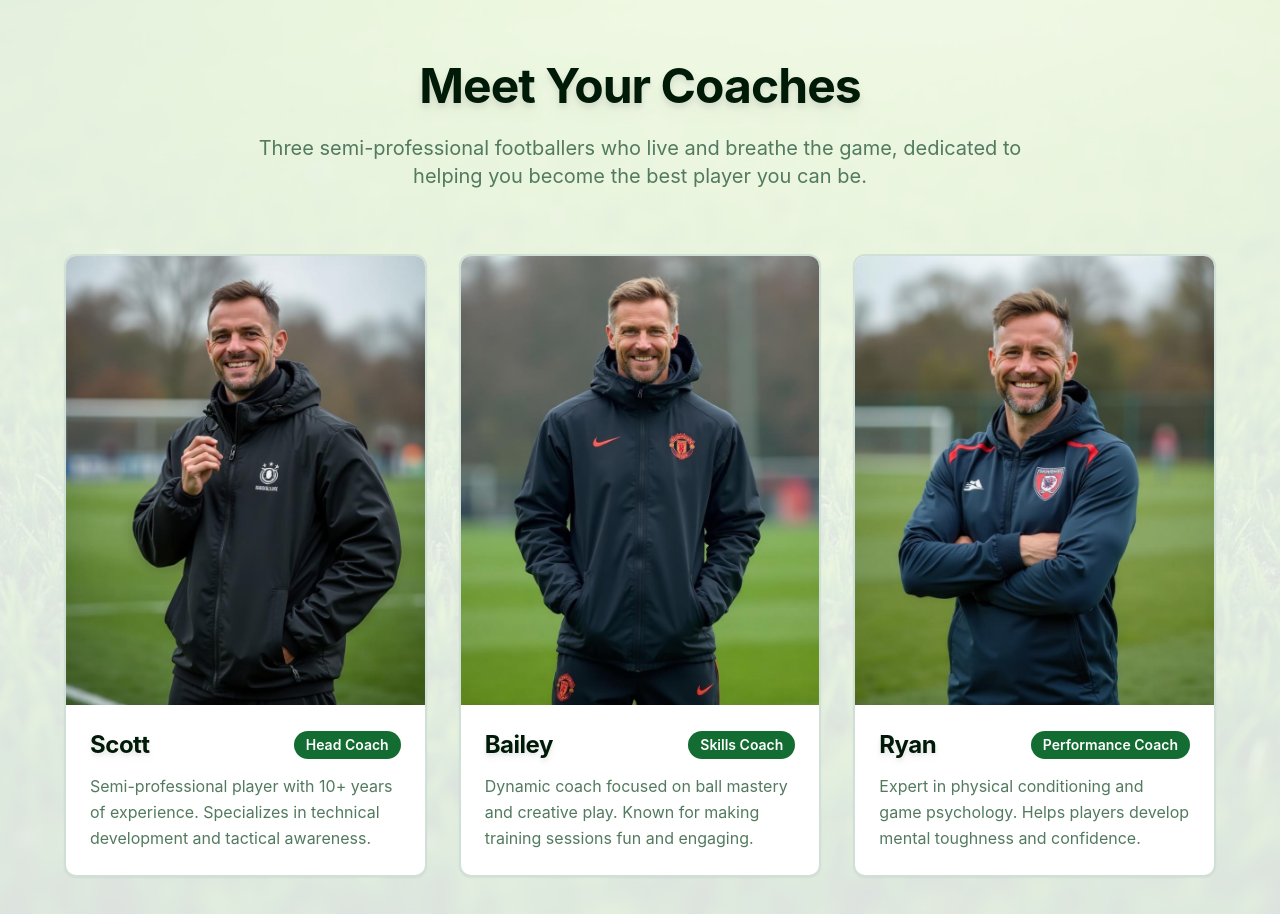
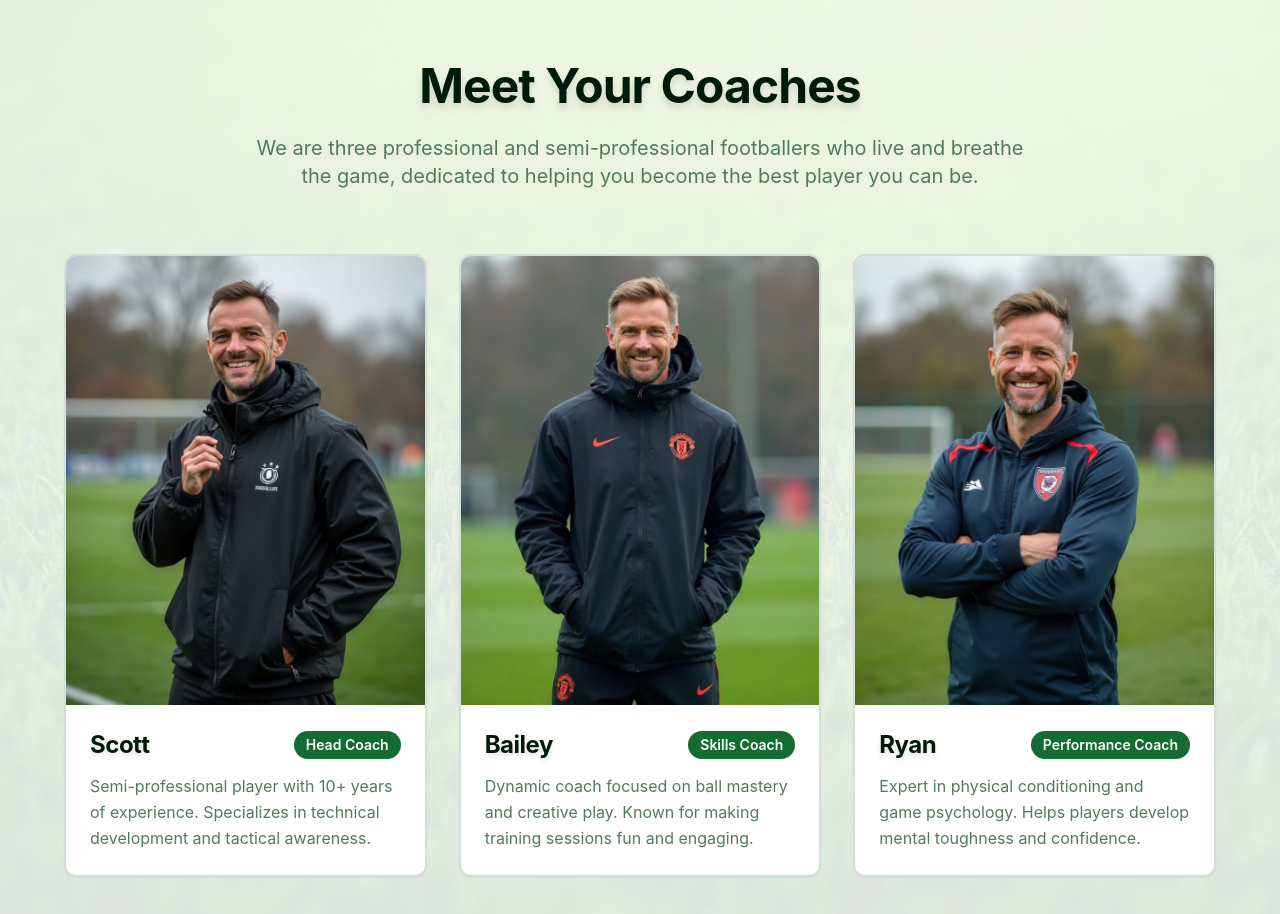
Before and after one commit to Mejrifx/astroturf-baller-build, a React (Vite) app: page / in a window 1280 px wide. Shown: the part 2420-3334 px from the top of the page. Built offline with nearby package versions, Linux system fonts and the light colour scheme; the HTML template or start-up script is replaced by a standard one.

Commit message:
Update pricing: 1-on-1 to £30, small groups to £20. Update coaches section text to be more generic

```diff
--- a/src/components/Coaches.tsx
+++ b/src/components/Coaches.tsx
@@ -98,7 +98,7 @@ const Coaches = () => {
             Meet Your Coaches
           </h2>
           <p className="text-xl text-muted-foreground max-w-3xl mx-auto">
-            Three semi-professional footballers who live and breathe the game, dedicated to helping you become the best player you can be.
+            We are three professional and semi-professional footballers who live and breathe the game, dedicated to helping you become the best player you can be.
           </p>
         </div>
 
--- a/src/components/Services.tsx
+++ b/src/components/Services.tsx
@@ -68,7 +68,7 @@ const Services = () => {
   const services = [
     {
       title: "1-on-1 Training",
-      price: "From £40/session",
+      price: "£30/session",
       image: "/build-a-baller-image1.jpg",
       features: [
         "Personalized training plan",
@@ -80,7 +80,7 @@ const Services = () => {
     },
     {
       title: "Small Group Sessions",
-      price: "From £25/session",
+      price: "£20/session",
       image: "/build-a-baller-image2.jpg",
       features: [
         "Max 6 players per group",
```
